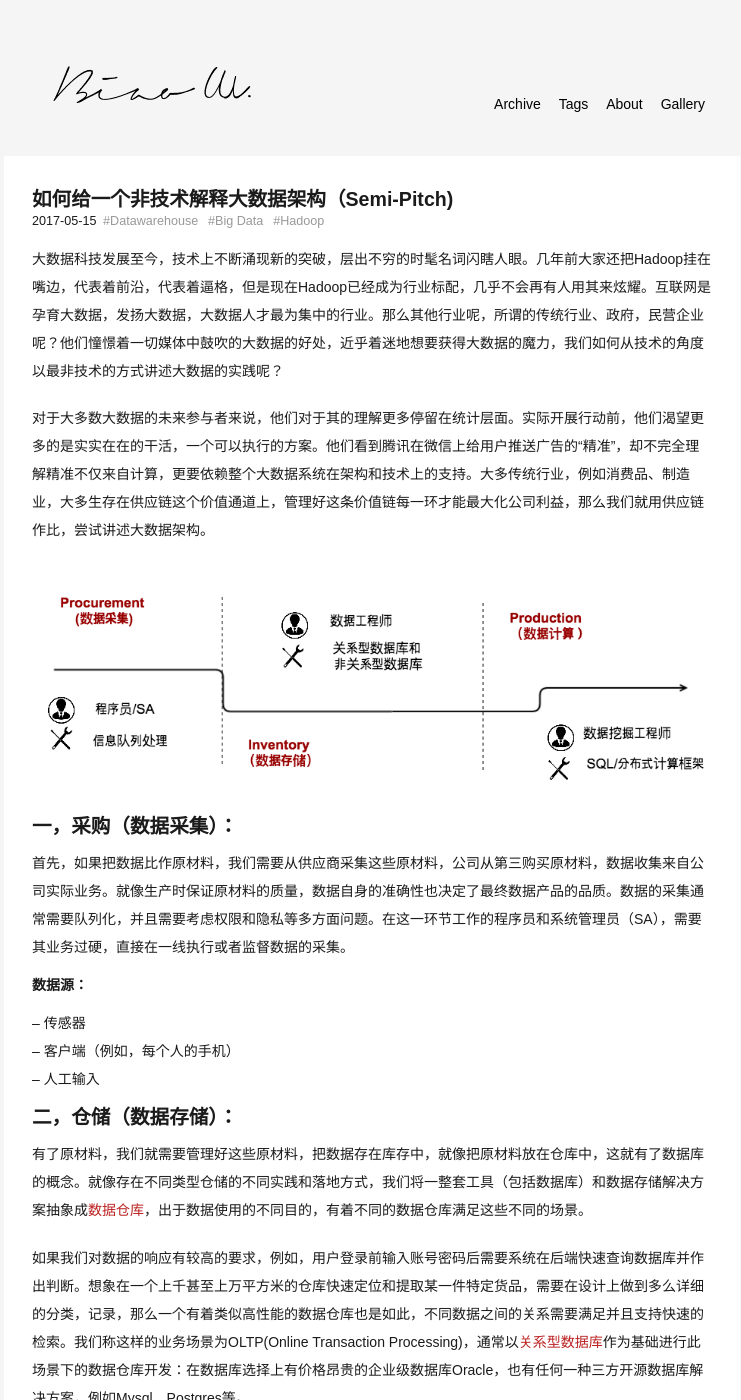
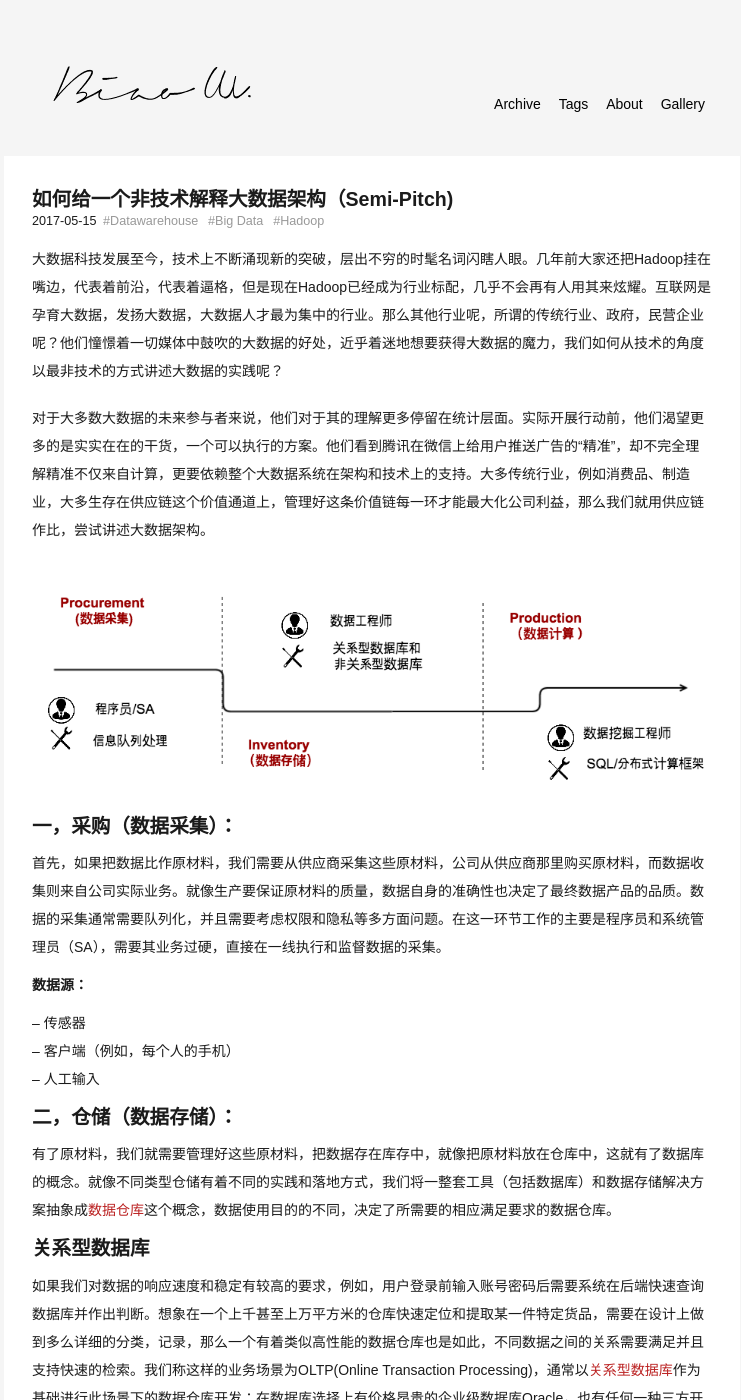
Before and after one commit to biaowww/biaowww.github.io, a Jekyll site: the page built from _posts/2017-05-15-how-to-build-scalable-datawarehouse-from-0-to-1.md, in a window 1280 px wide and 1400 px high. Shown: the whole window, without its empty margins (268-1009 px from the left). Built offline with Jekyll 4.4.1, drawn with Linux system fonts in a browser that asks for light colours; some web fonts are replaced.

Commit message:
fix typos

```diff
--- a/_posts/2017-05-15-how-to-build-scalable-datawarehouse-from-0-to-1.md
+++ b/_posts/2017-05-15-how-to-build-scalable-datawarehouse-from-0-to-1.md
@@ -9,28 +9,30 @@ tags:
 
 大数据科技发展至今，技术上不断涌现新的突破，层出不穷的时髦名词闪瞎人眼。几年前大家还把Hadoop挂在嘴边，代表着前沿，代表着逼格，但是现在Hadoop已经成为行业标配，几乎不会再有人用其来炫耀。互联网是孕育大数据，发扬大数据，大数据人才最为集中的行业。那么其他行业呢，所谓的传统行业、政府，民营企业呢？他们憧憬着一切媒体中鼓吹的大数据的好处，近乎着迷地想要获得大数据的魔力，我们如何从技术的角度以最非技术的方式讲述大数据的实践呢？
 
-对于大多数大数据的未来参与者来说，他们对于其的理解更多停留在统计层面。实际开展行动前，他们渴望更多的是实实在在的干活，一个可以执行的方案。他们看到腾讯在微信上给用户推送广告的“精准”，却不完全理解精准不仅来自计算，更要依赖整个大数据系统在架构和技术上的支持。大多传统行业，例如消费品、制造业，大多生存在供应链这个价值通道上，管理好这条价值链每一环才能最大化公司利益，那么我们就用供应链作比，尝试讲述大数据架构。
+对于大多数大数据的未来参与者来说，他们对于其的理解更多停留在统计层面。实际开展行动前，他们渴望更多的是实实在在的干货，一个可以执行的方案。他们看到腾讯在微信上给用户推送广告的“精准”，却不完全理解精准不仅来自计算，更要依赖整个大数据系统在架构和技术上的支持。大多传统行业，例如消费品、制造业，大多生存在供应链这个价值通道上，管理好这条价值链每一环才能最大化公司利益，那么我们就用供应链作比，尝试讲述大数据架构。
 
 ![](/media/img/data_chain.png)
 
-## 一，采购（数据采集）：
-首先，如果把数据比作原材料，我们需要从供应商采集这些原材料，公司从第三购买原材料，数据收集来自公司实际业务。就像生产时保证原材料的质量，数据自身的准确性也决定了最终数据产品的品质。数据的采集通常需要队列化，并且需要考虑权限和隐私等多方面问题。在这一环节工作的程序员和系统管理员（SA），需要其业务过硬，直接在一线执行或者监督数据的采集。
+# 一，采购（数据采集）：
+首先，如果把数据比作原材料，我们需要从供应商采集这些原材料，公司从供应商那里购买原材料，而数据收集则来自公司实际业务。就像生产要保证原材料的质量，数据自身的准确性也决定了最终数据产品的品质。数据的采集通常需要队列化，并且需要考虑权限和隐私等多方面问题。在这一环节工作的主要是程序员和系统管理员（SA），需要其业务过硬，直接在一线执行和监督数据的采集。
 
 #### 数据源：
 -- 传感器
 -- 客户端（例如，每个人的手机）
 -- 人工输入
 
-## 二，仓储（数据存储）：
-有了原材料，我们就需要管理好这些原材料，把数据存在库存中，就像把原材料放在仓库中，这就有了数据库的概念。就像存在不同类型仓储的不同实践和落地方式，我们将一整套工具（包括数据库）和数据存储解决方案抽象成[数据仓库](http://t.cn/RaWF5Yu)，出于数据使用的不同目的，有着不同的数据仓库满足这些不同的场景。
+# 二，仓储（数据存储）：
+有了原材料，我们就需要管理好这些原材料，把数据存在库存中，就像把原材料放在仓库中，这就有了数据库的概念。就像不同类型仓储有着不同的实践和落地方式，我们将一整套工具（包括数据库）和数据存储解决方案抽象成[数据仓库](http://t.cn/RaWF5Yu)这个概念，数据使用目的的不同，决定了所需要的相应满足要求的数据仓库。
 
-如果我们对数据的响应有较高的要求，例如，用户登录前输入账号密码后需要系统在后端快速查询数据库并作出判断。想象在一个上千甚至上万平方米的仓库快速定位和提取某一件特定货品，需要在设计上做到多么详细的分类，记录，那么一个有着类似高性能的数据仓库也是如此，不同数据之间的关系需要满足并且支持快速的检索。我们称这样的业务场景为OLTP(Online Transaction Processing)，通常以[关系型数据库](http://t.cn/RLZMkRg)作为基础进行此场景下的数据仓库开发：在数据库选择上有价格昂贵的企业级数据库Oracle，也有任何一种三方开源数据库解决方案，例如Mysql、Postgres等。
+## 关系型数据库
+如果我们对数据的响应速度和稳定有较高的要求，例如，用户登录前输入账号密码后需要系统在后端快速查询数据库并作出判断。想象在一个上千甚至上万平方米的仓库快速定位和提取某一件特定货品，需要在设计上做到多么详细的分类，记录，那么一个有着类似高性能的数据仓库也是如此，不同数据之间的关系需要满足并且支持快速的检索。我们称这样的业务场景为OLTP(Online Transaction Processing)，通常以[关系型数据库](http://t.cn/RLZMkRg)作为基础进行此场景下的数据仓库开发：在数据库选择上有价格昂贵的企业级数据库Oracle，也有任何一种三方开源数据库解决方案，例如Mysql、Postgres等。
 
+### 非关系型数据库
 但是，从另外一个数据使用角度触发，我们更希望通过对数据进行挖掘、分析，发现其中隐藏的信息。这样数据应用称之为OLAP（Online Analytical Processing），在数据量不大，数据类型不多，以及对处理速度要求不高时，相应的产品也可以使用关系型数据库作为开发。随着公司发展总有一天现有的仓库不再能满足生产需求，但是公司的现有库存无法灵活扩展且维护费高，给公司成本产生巨大压力。面临同样压力的互联网企业，催生出了完全不同于关系型数据的一系列数据库解决方案：非关系型数据库（统称NoSQL)。其中最主要的就是参照谷歌Big Table开发的开源大数据框架Hadoop，其主要原理为将数据分布式地存储在成千甚至上万个**便宜且小型**的计算机（服务器）集群上，需要时利用互联网通信，获取并聚合存储在不同服务器上的数据，并进行分布式计算。这样的存储方式对单个服务器性能的要求低，且有效的降低了成本并提高了系统的可扩展性（如果存储空间不足，只需不断添加服务器）。
 
 这一步需要技术功底过硬数据工程师，能够根据不同需求，搭建和维护这样的存储平台。
 
-## 三，生产（数据计算）：
+# 三，生产（数据计算）：
 有了原材料，并且存储在了仓库中，相当于到了供应链的下游，那么剩下来就是生产了。方式从纯手工生产到自动化生产，不一而足。同样得，使用数据产生结果的方式也是千差万别。俗话说，工欲善其事必先利其器，在不同场景下选择合适的计算方法和框架也至关重要。
 
 如果我们只是想一次性的计算一个模型，那么可以直接对提取的数据进行计算，不论是用SQL、Python，还是R；
```
